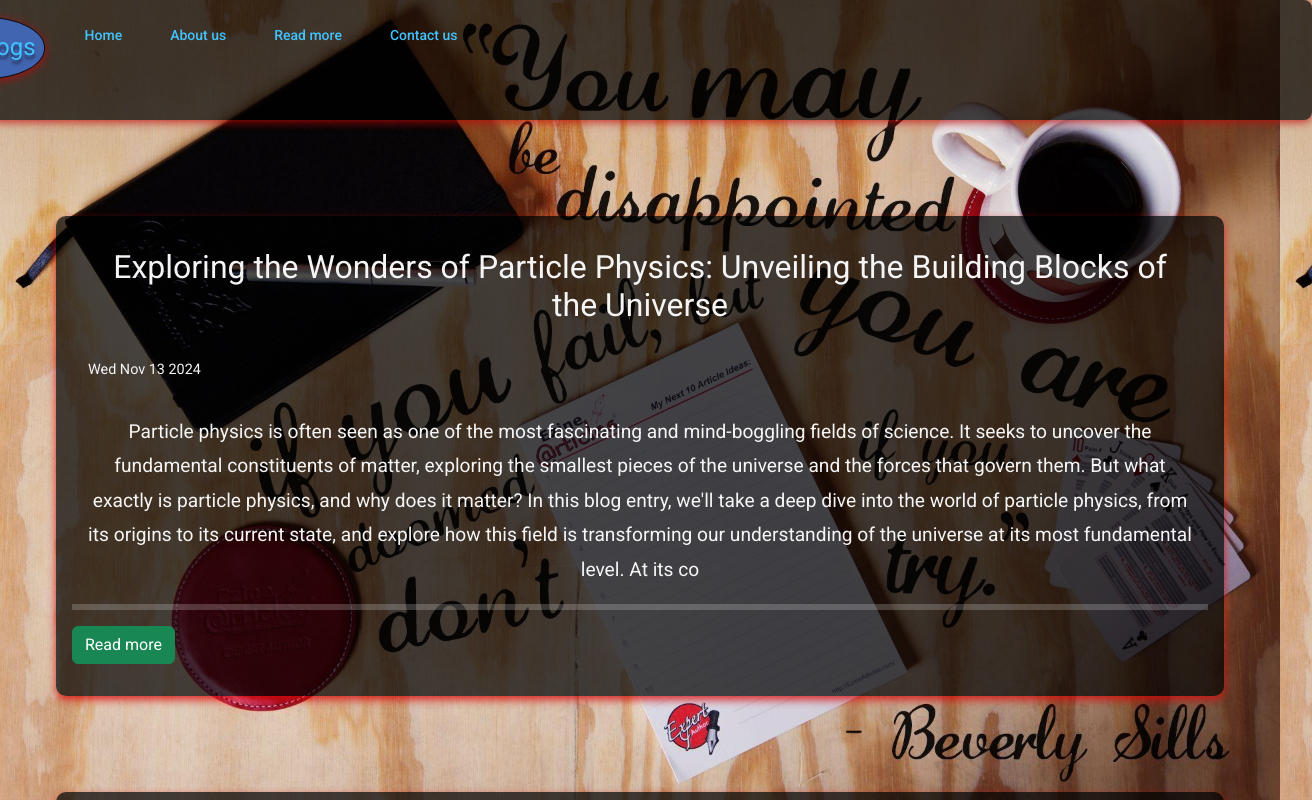
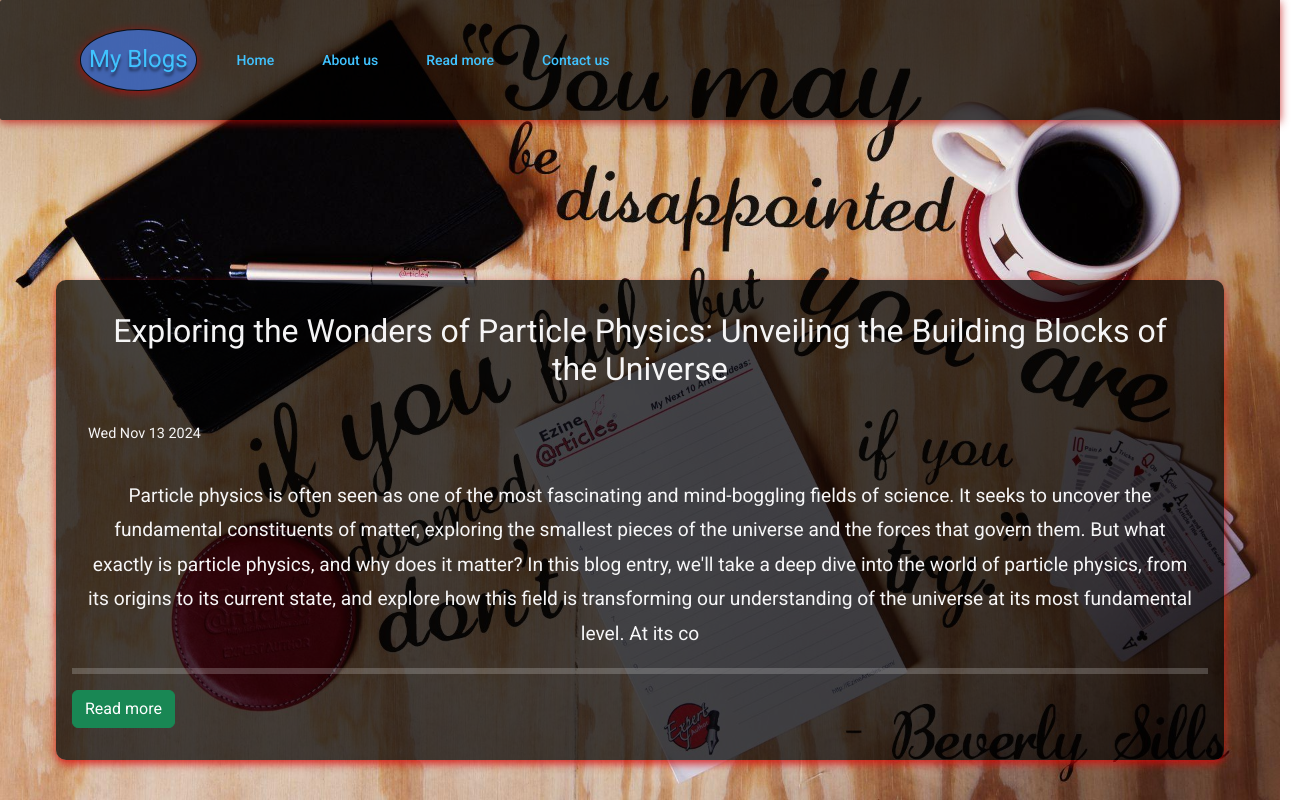
Before and after one commit to Quarky25/blog, an Angular app: page / in a window 1280 px wide. Shown: the top 800 px of the page, 1312 px wide, since content can reach past the window. Built offline with nearby package versions, Linux system fonts and the light colour scheme.

Commit message:
fixed styling issues and added burger menu on sm screens

```diff
--- a/package.json
+++ b/package.json
@@ -11,12 +11,12 @@
   "private": true,
   "dependencies": {
     "@angular/animations": "^18.2.0",
-    "@angular/cdk": "^18.2.12",
+    "@angular/cdk": "^18.2.13",
     "@angular/common": "^18.2.0",
     "@angular/compiler": "^18.2.0",
     "@angular/core": "^18.2.0",
     "@angular/forms": "^18.2.0",
-    "@angular/material": "^18.2.12",
+    "@angular/material": "^18.2.13",
     "@angular/platform-browser": "^18.2.0",
     "@angular/platform-browser-dynamic": "^18.2.0",
     "@angular/router": "^18.2.0",
--- a/src/app/about-us/about-us.component.css
+++ b/src/app/about-us/about-us.component.css
@@ -3,7 +3,7 @@
   max-width: 1200px;
   max-height: 800px;
   height: 100%;
-  margin: 15rem auto;
+  margin: 10rem auto;
   background-color: var(--background-color);
 
   border-radius: 8px;
--- a/src/app/navbar/navbar.component.css
+++ b/src/app/navbar/navbar.component.css
@@ -5,7 +5,7 @@
   left: 0;
   padding: 1rem;
   height: 15vh;
-  margin: -2rem;
+
   box-shadow: 0px 2px 10px rgba(194, 8, 8, 0.801);
   -webkit-box-shadow: 0px 2px 10px rgba(194, 8, 8, 0.801);
 }
@@ -17,7 +17,7 @@
   border-radius: 50%;
   -webkit-box-shadow: 0px 2px 10px rgba(194, 8, 8, 0.801);
   box-shadow: 0px 2px 10px rgba(194, 8, 8, 0.801);
-  margin-left: -5rem;
+
   -webkit-transition: -webkit-transform 0.3s ease;
   transition: -webkit-transform 0.3s ease;
   -o-transition: transform 0.3s ease;
@@ -51,8 +51,6 @@
   transform: scale(1.05); /* Slight zoom effect on hover */
   color: #ff4081; /* Hover effect */
 }
-
-/* Responsive Design */
 
 /* Tablet View */
 @media (max-width: 768px) {
--- a/src/app/navbar/navbar.component.html
+++ b/src/app/navbar/navbar.component.html
@@ -1,61 +1,84 @@
-<nav class="navbar-container rounded-lg">
-
+<mat-toolbar class="navbar-container rounded-s-sm">
+  <div class="mobile-menu sm:hidden">
+    <button
+      mat-icon-button
+      [matMenuTriggerFor]="mobileMenu"
+      type="button"
+      class="relative mobile-menu inline-flex items-center justify-center rounded-md p-2 text-gray-400 hover:bg-gray-700 hover:text-white focus:outline-none focus:ring-2 focus:ring-inset focus:ring-white"
+      aria-controls="mobile-menu"
+    >
+      <mat-icon class="mobile-menu">menu</mat-icon>
+    </button>
+  </div>
+  <div class="sm:hidden" id="mobile-menu">
+    <div class="space-y-1 px-2 pb-3 pt-2">
+      <mat-menu #mobileMenu="matMenu" class="flex flex-row">
+        <a
+          mat-list-item
+          routerLink="/"
+          class="block rounded-md px-3 py-2 text-base font-medium"
+          aria-current="page"
+          id="mobile-menu-link"
+          >Home</a
+        >
+        <a
+          mat-list-item
+          routerLink="/about"
+          class="block rounded-md px-3 py-2 text-base font-medium"
+          id="mobile-menu-link"
+          >About us</a
+        >
+        <a
+          mat-list-item
+          routerLink="/details"
+          class="block rounded-md px-3 py-2 text-base font-medium"
+          id="mobile-menu-link"
+          >Read more</a
+        >
+        <a
+          mat-list-item
+          routerLink="/contact"
+          class="block rounded-md px-3 py-2 text-base font-medium"
+          id="mobile-menu-link"
+          >Contact us</a
+        >
+      </mat-menu>
+    </div>
+  </div>
+  <div class="flex shrink-0 items-center pl-16">
+    <div class="title-container">
+      <p class="title" [ariaDisabled]="" routerLink="/">My Blogs</p>
+    </div>
+  </div>
+  <div class="sm:ml-6 sm:block hidden">
+    <div class="flex space-x-4">
+      <a
+        routerLink="/"
+        class="rounded-md px-3 py-2 text-sm font-medium"
+        aria-current="page"
+        >Home</a
+      >
+      <a routerLink="/about" class="rounded-md px-3 py-2 text-sm font-medium"
+        >About us</a
+      >
+      <a routerLink="/details" class="rounded-md px-3 py-2 text-sm font-medium"
+        >Read more</a
+      >
+      <a routerLink="/contact" class="rounded-md px-3 py-2 text-sm font-medium"
+        >Contact us</a
+      >
+    </div>
+  </div>
+  <div class="absolute inset-y-0 left-0 flex items-center sm:hidden"></div>
   <div class="mx-auto max-w-7xl px-2 sm:px-6 lg:px-8">
-
     <div class="relative flex h-16 items-center justify-between">
-
-      <div class="absolute inset-y-0 left-0 flex items-center sm:hidden">
-        <!-- Mobile menu button-->
-        <button type="button" class="relative inline-flex items-center justify-center rounded-md p-2 text-gray-400 hover:bg-gray-700 hover:text-white focus:outline-none focus:ring-2 focus:ring-inset focus:ring-white" aria-controls="mobile-menu" aria-expanded="false">
-          <span class="absolute -inset-0.5"></span>
-          <span class="sr-only">Open main menu</span>
-          <!--
-            Icon when menu is closed.
-
-            Menu open: "hidden", Menu closed: "block"
-          -->
-          <svg class="block size-6" fill="none" viewBox="0 0 24 24" stroke-width="1.5" stroke="currentColor" aria-hidden="true" data-slot="icon">
-            <path stroke-linecap="round" stroke-linejoin="round" d="M3.75 6.75h16.5M3.75 12h16.5m-16.5 5.25h16.5" />
-          </svg>
-          <!--
-            Icon when menu is open.
-
-            Menu open: "block", Menu closed: "hidden"
-          -->
-          <svg class="hidden size-6" fill="none" viewBox="0 0 24 24" stroke-width="1.5" stroke="currentColor" aria-hidden="true" data-slot="icon">
-            <path stroke-linecap="round" stroke-linejoin="round" d="M6 18 18 6M6 6l12 12" />
-          </svg>
-        </button>
+      <div
+        class="flex flex-1 items-center justify-center sm:items-stretch sm:justify-start"
+      >
+        <div class="flex md:order-2"></div>
       </div>
-      <div class="flex flex-1 items-center justify-center sm:items-stretch sm:justify-start">
-        <div class="flex shrink-0 items-center">
-          <div class="title-container">
-            <p class="title" [ariaDisabled]="" routerLink="/">My Blogs</p>
-          </div>
-        </div>
-        <div class="hidden sm:ml-6 sm:block">
-          <div class="flex space-x-4">
-
-            <a routerLink="/" class="rounded-md px-3 py-2 text-sm font-medium" aria-current="page">Home</a>
-            <a routerLink="/about" class="rounded-md px-3 py-2 text-sm font-medium ">About us</a>
-            <a routerLink="/details" class="rounded-md px-3 py-2 text-sm font-medium">Read more</a>
-            <a routerLink="/contact" class="rounded-md px-3 py-2 text-sm font-medium">Contact us</a>
-          </div>
-        </div>
-      </div>
-
     </div>
   </div>
 
   <!-- Mobile menu, show/hide based on menu state. -->
-  <div class="sm:hidden" id="mobile-menu">
-    <div class="space-y-1 px-2 pb-3 pt-2">
-
-      <a routerLink="/" class="block rounded-md" aria-current="page">Home</a>
-      <a routerLink="/about" class="block rounded-md px-3 py-2 text-base font-medium">About us</a>
-      <a routerLink="/details" class="block rounded-md px-3 py-2 text-base font-medium">Read more</a>
-      <a routerLink="/contact" class="block rounded-md px-3 py-2 text-base font-medium">Contact us</a>
-    </div>
-  </div>
-
-</nav>
+</mat-toolbar>
```
Also changed, not shown: src/app/app-routing.module.ts (+7 -2 lines), src/app/navbar/navbar.component.ts (+6 -1 lines), 1 other file (tests, documents, lock files or other folders).
